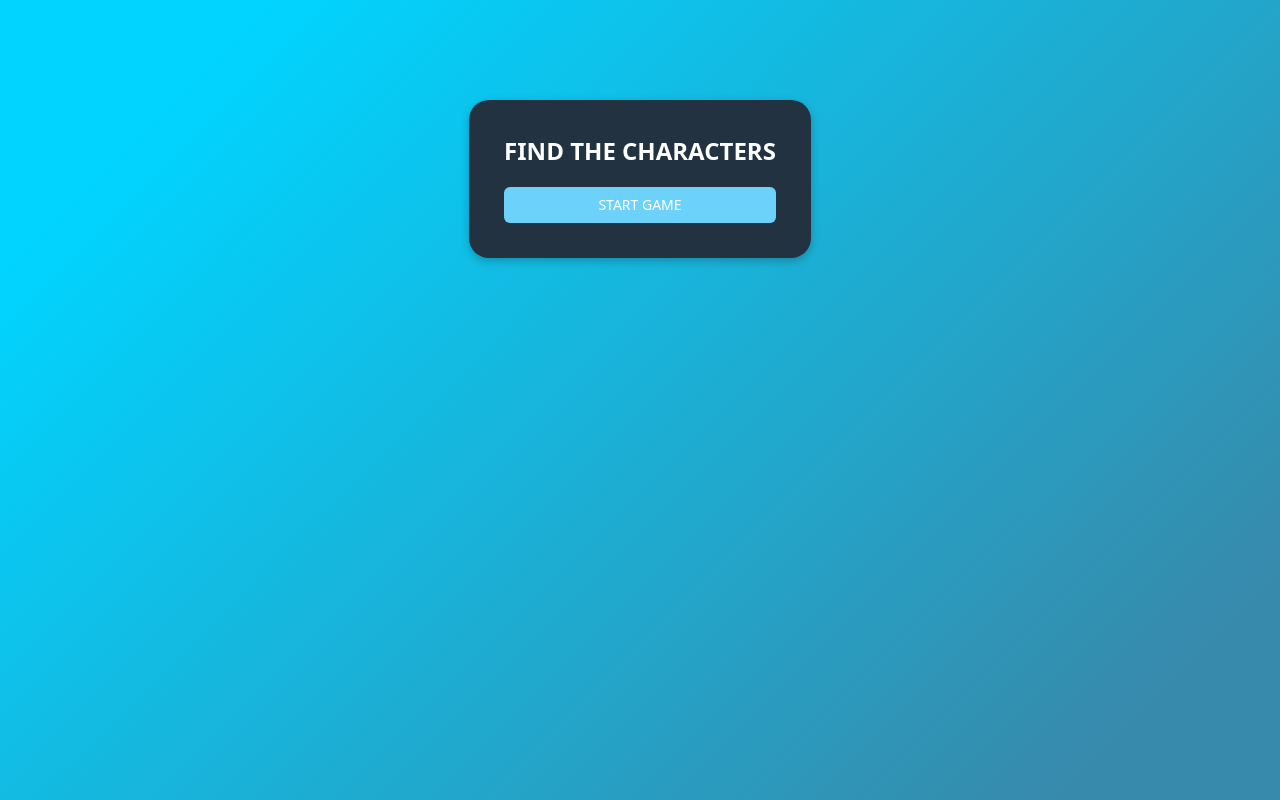
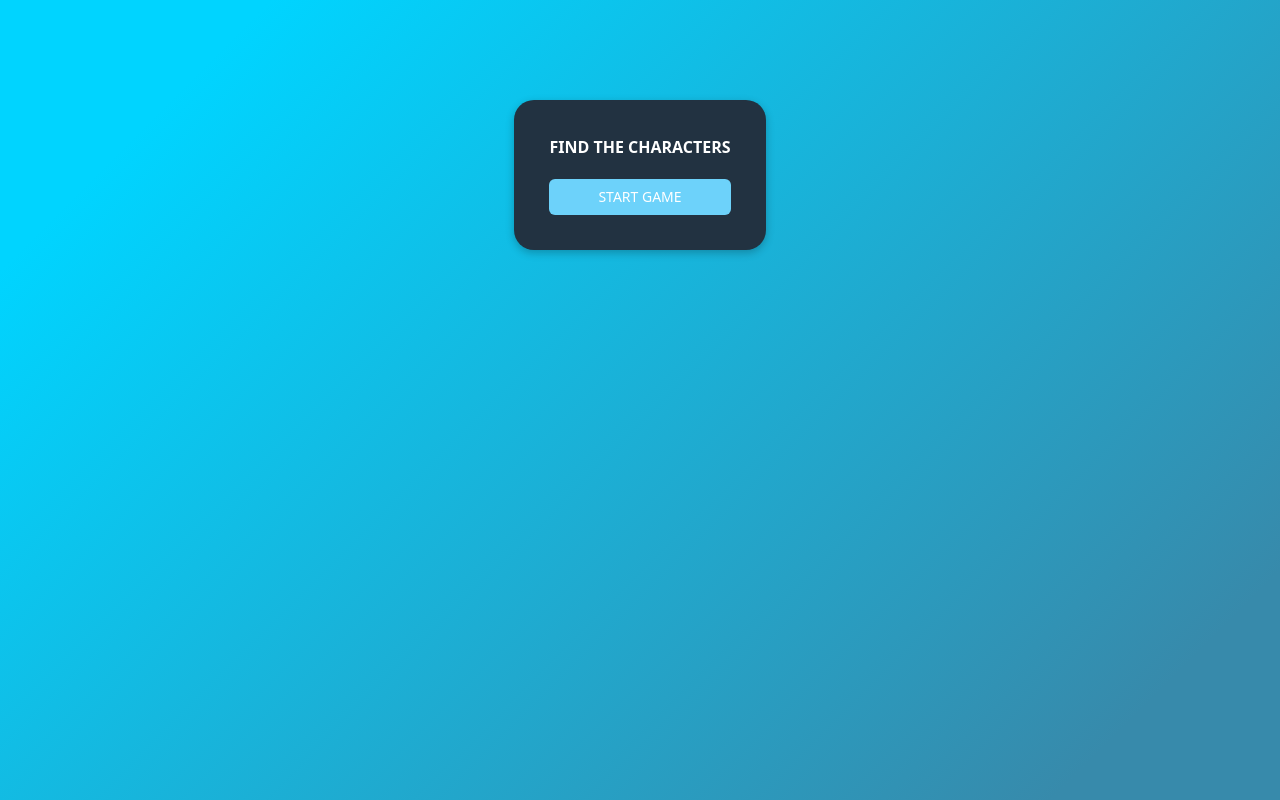
Before and after one commit to ItsWakana/Photo-tagging-app, a React (Vite) app: page / in a window 1280 px wide. Built offline with nearby package versions, Linux system fonts and the light colour scheme.

Commit message:
add comment for next stage

```diff
--- a/src/components/StartupScreen.jsx
+++ b/src/components/StartupScreen.jsx
@@ -5,10 +5,10 @@
 
     const { toggleGameState } = useContext(DataContext);
 
-
+    //TODO: ADD BACKGROUND IMAGE BELOW SO USER CAN SEE WHAT THEY WILL BE DOING.
     return (
         <div className="startup-menu">
-            <h1 className="text-white font-bold text-2xl">FIND THE CHARACTERS</h1>
+            <h1 className="text-white font-bold text-">FIND THE CHARACTERS</h1>
             <button onClick={toggleGameState} className=" rounded-md text-sm">
                 START GAME
             </button>
```
